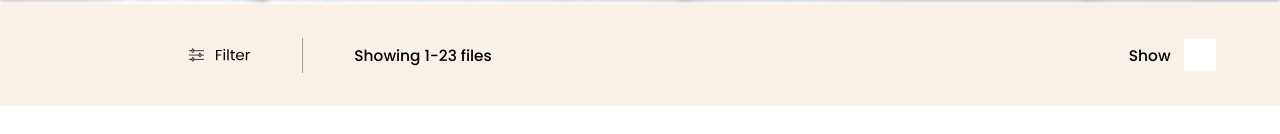
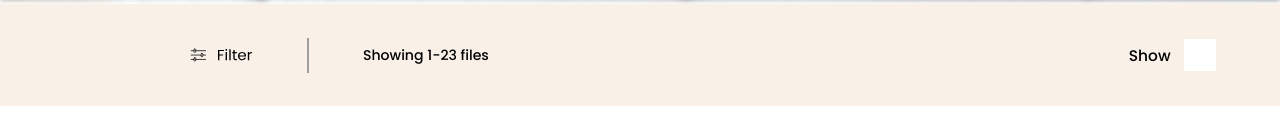
Before and after one commit to KauanAg-devs/Result-List-de-e-commerce, a React (Create React App) app in the folder frontend/: page / in a window 1280 px wide. Shown: the part 320-454 px from the top of the page. Built offline with nearby package versions, Linux system fonts and the light colour scheme.

Commit message:
refactor: show files text size

```diff
--- a/frontend/src/components/Main/css/Filter.css
+++ b/frontend/src/components/Main/css/Filter.css
@@ -18,7 +18,7 @@
 }
 
 #filter > #show-files > h1 {
-    font-size: 1.2vmax;
+    font-size: 1.1vmax;
     font-weight: 400;
     color: black;
     white-space: nowrap;
```
